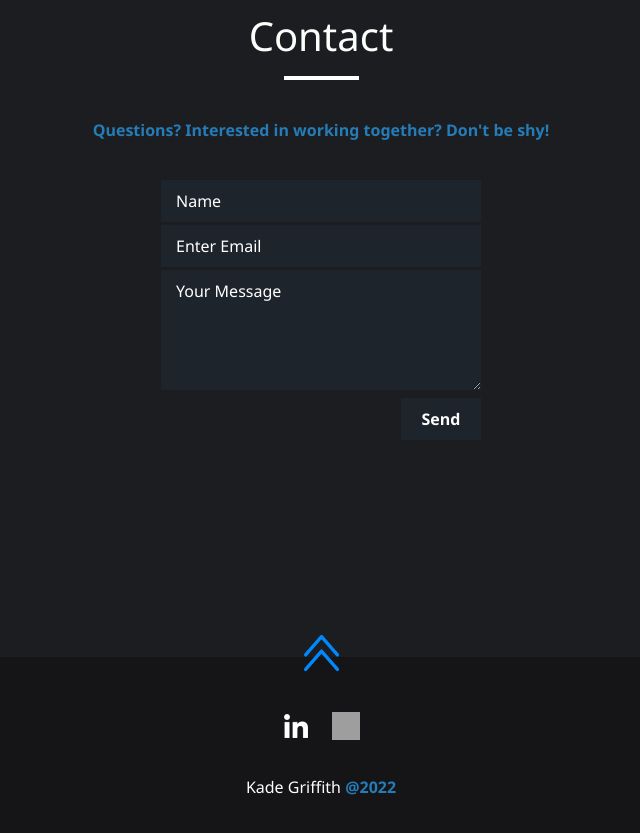
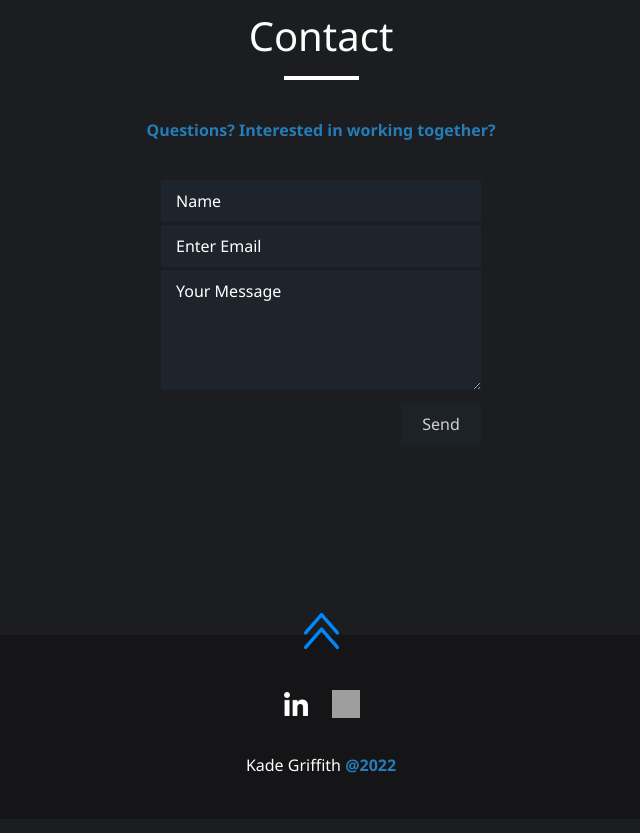
Before and after one commit to cyberkade/portfolio, a React (Create React App) app: page / in a window 1280 px wide. Shown: the part 3160-3993 px from the top of the page, without its empty margins (319-959 px from the left). Built offline with nearby package versions, Linux system fonts and the light colour scheme; grey boxes are pictures that could not be loaded.

Commit message:
adds functionality to contact form, form validation, additional error handling and an animation for sending the message

```diff
--- a/package.json
+++ b/package.json
@@ -3,11 +3,11 @@
   "version": "0.1.0",
   "private": true,
   "dependencies": {
-    "@emailjs/browser": "^3.4.0",
     "@testing-library/jest-dom": "^5.15.0",
     "@testing-library/react": "^11.2.7",
     "@testing-library/user-event": "^12.8.3",
     "axios": "^0.24.0",
+    "emailjs-com": "^3.2.0",
     "react": "^17.0.2",
     "react-dom": "^17.0.2",
     "react-draggable": "^4.4.4",
--- a/src/Styles/Contact.css
+++ b/src/Styles/Contact.css
@@ -1,3 +1,15 @@
+.contact {
+  margin: 1.5rem 0 4rem 0;
+}
+
+.error-message {
+  color: rgb(185, 64, 64);
+  font-weight: bold;
+  margin-left: 0.5rem;
+  display: inline-block;
+  /* transition: all 500ms linear; */
+}
+
 form {
   width: 25%;
   margin-top: 4rem;
@@ -5,8 +17,35 @@ form {
   flex-flow: column nowrap;
 }
 
-.contact {
-  margin: 1.5rem 0 4rem 0;
+.submit-wrap {
+  display: flex;
+  flex-flow: row;
+  justify-content: space-between;
+  margin-top: 0.5rem;
+}
+
+.submit-wrap input:disabled {
+  margin-top: 0.5rem;
+  cursor: not-allowed;
+  font-weight: normal;
+  opacity: 0.8;
+}
+
+.submit-wrap input:disabled:hover {
+  cursor: not-allowed;
+  background-color: #1e242c;
+}
+
+.submit-wrap input {
+  width: 25%;
+  font-weight: bold;
+  margin-top: 0.5rem;
+  transition: background-color 300ms linear;
+}
+
+.submit-wrap input:hover {
+  background-color: #257cb6;
+  cursor: pointer;
 }
 
 ::placeholder {
@@ -36,16 +75,18 @@ input:nth-of-type(3) {
 
 .loader {
   display: flex;
+  flex-flow: row;
   justify-content: center;
   align-items: center;
-  width: 50px;
-  height: 50px;
+  width: 5rem;
+  height: 5rem;
   background: transparent;
-  margin: 30px auto 0 auto;
+  margin: 1% 6.5% 0 0;
   border: solid 2px #424242;
   border-top: solid 2px #1c89ff;
   border-radius: 50%;
   opacity: 0;
+  align-self: flex-end;
 }
 
 .check {
@@ -59,14 +100,14 @@ input:nth-of-type(3) {
   opacity: 0;
 }
 
-.check.span:nth-child(1) {
+.check-one {
   display: block;
   width: 10px;
   height: 2px;
   background-color: #fff;
   transform: rotate(45deg);
 }
-.check.span:nth-child(2) {
+.check-two {
   display: block;
   width: 20px;
   height: 2px;
--- a/src/components/Contact.js
+++ b/src/components/Contact.js
@@ -1,16 +1,77 @@
 import "../Styles/Contact.css";
-import { useRef, useState } from "react";
-import emailjs from "@emailjs/browser";
+import { useRef, useEffect, useState } from "react";
+import emailjs from "emailjs-com";
+
+const initialState = {
+  name: "",
+  email: "",
+  message: "",
+};
 
 const Contact = () => {
   const form = useRef();
+  const [error, setError] = useState("");
+  const [disabled, setDisabled] = useState(true);
   const [loaderActive, setLoaderActive] = useState("");
   const [checkActive, setCheckActive] = useState("");
+  const [contactForm, setContactForm] = useState(initialState);
+
+  useEffect(() => {
+    console.log("ran code");
+    if (contactForm.message.trim() === "") {
+      setDisabled(true);
+    } else {
+      setDisabled(false);
+    }
+    if (error.length < 1) {
+      setError("");
+    } else if (
+      contactForm.name.trim() === "" &&
+      contactForm.email.trim() === ""
+    ) {
+      setError("Please fill all fields!");
+    } else if (contactForm.name.trim() === "" && error.length) {
+      setError("Please enter your name");
+    } else if (contactForm.message.trim() === "") {
+      setError("Please enter a message to send!");
+    } else if (contactForm.email.trim() === "") {
+      setError("Enter a valid email address!");
+    } else {
+      setError("");
+    }
+  }, [contactForm]);
+
+  const handleChange = (e) => {
+    setContactForm({
+      ...contactForm,
+      [e.target.name]: e.target.value,
+    });
+  };
+
+  const handleSubmit = (e) => {
+    e.preventDefault();
+    if (contactForm.name.trim() === "" && contactForm.email.trim() === "") {
+      setError("Please fill all fields!");
+    } else if (contactForm.name.trim() === "") {
+      setError("Please enter your name");
+    } else if (contactForm.message.trim() === "") {
+      setError("Please enter a message to send!");
+    } else if (
+      contactForm.email.trim().includes("@") &&
+      contactForm.email.trim().includes(".")
+    ) {
+      // sendEmail();
+      setLoaderActive("active");
+      setTimeout(() => setCheckActive("active"), 1800);
+      setContactForm(initialState);
+    } else {
+      setError("Enter a valid email address!");
+    }
+  };
+
   const sendEmail = (e) => {
-    e.preventDefault();
-
     emailjs
-      .send(
+      .sendForm(
         "service_gqqe92g",
         "template_cgph3yc",
         form.current,
@@ -30,13 +91,34 @@ const Contact = () => {
       <p className="title">Contact</p>
       <div className="header-bar contact" />
       <p style={{ fontWeight: "bold", color: "#257cb6" }}>
-        Questions? Interested in working together? Don't be shy!
+        Questions? Interested in working together?
       </p>
-      <form className="contact-form" ref={form} onSubmit={sendEmail}>
-        <input placeholder="Name" type="text" name="username" />
-        <input placeholder="Enter Email" type="email" name="user_email" />
-        <textarea placeholder="Your Message" type="text" name="message" />
-        <input onClick={() => {}} type="submit" value="Send" />
+      <form className="contact-form" ref={form} onSubmit={handleSubmit}>
+        <input
+          placeholder="Name"
+          type="text"
+          name="name"
+          value={contactForm.name}
+          onChange={handleChange}
+        />
+        <input
+          placeholder="Enter Email"
+          type="text"
+          name="email"
+          value={contactForm.email}
+          onChange={handleChange}
+        />
+        <textarea
+          placeholder="Your Message"
+          type="text"
+          name="message"
+          value={contactForm.message}
+          onChange={handleChange}
+        />
+        <div className="submit-wrap">
+          <p className="error-message">{error}</p>
+          <input disabled={disabled} type="submit" value="Send" />
+        </div>
         <div className={`loader ${loaderActive}`}>
           <div className={`check ${checkActive}`}>
             <span className="check-one"></span>
```
Also changed, not shown: 1 other file (tests, documents, lock files or other folders).
